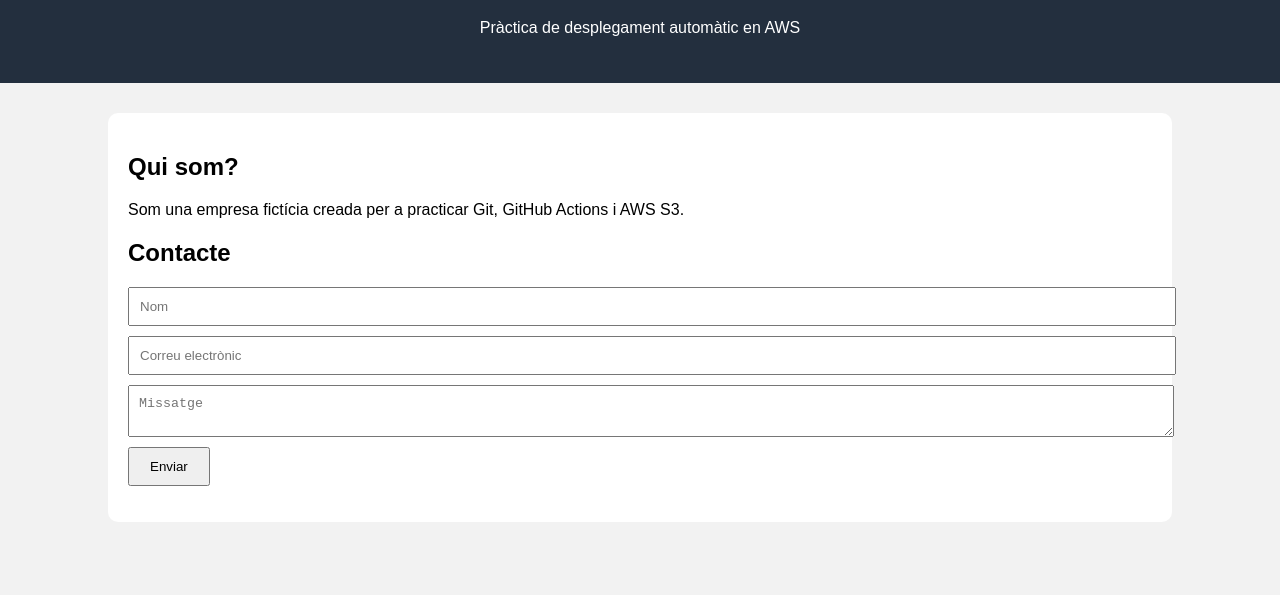
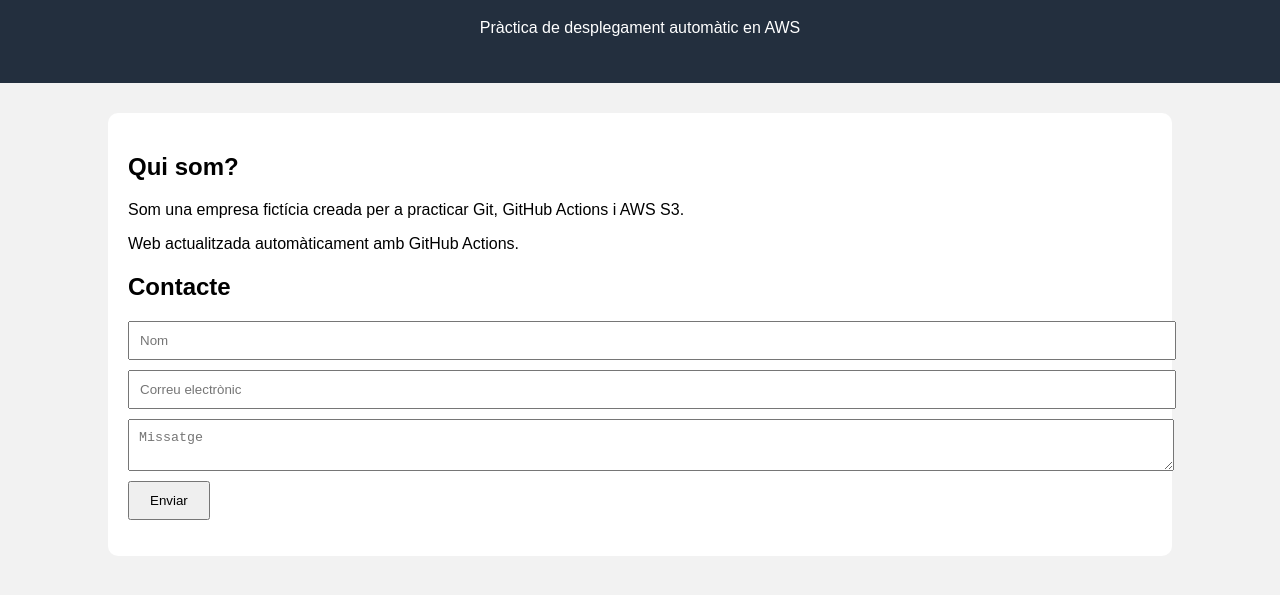
Before and after one commit to gomeznavalmoraltoni-png/practica-aws-s3, a plain HTML site: page index.html in a window 1280 px wide. Shown: the part 91-686 px from the top of the page. Drawn offline with Linux system fonts and the light colour scheme.

Commit message:
Prova de desplegament automàtic

```diff
--- a/index.html
+++ b/index.html
@@ -15,6 +15,7 @@
  <h2>Qui som?</h2>
  <p>Som una empresa fictícia creada per a practicar Git, GitHub
 Actions i AWS S3.</p>
+ <p>Web actualitzada automàticament amb GitHub Actions.</p>
  </section>
  <section>
  <h2>Contacte</h2>
```
